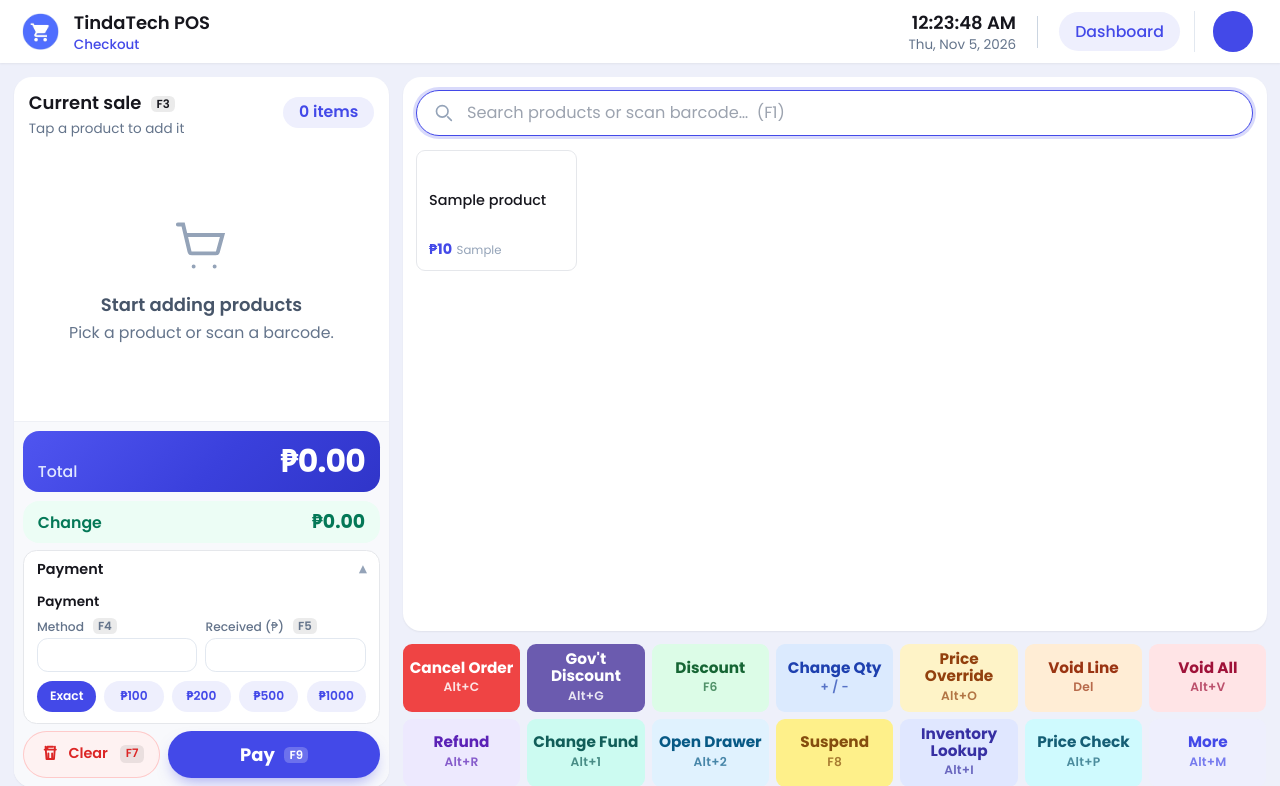
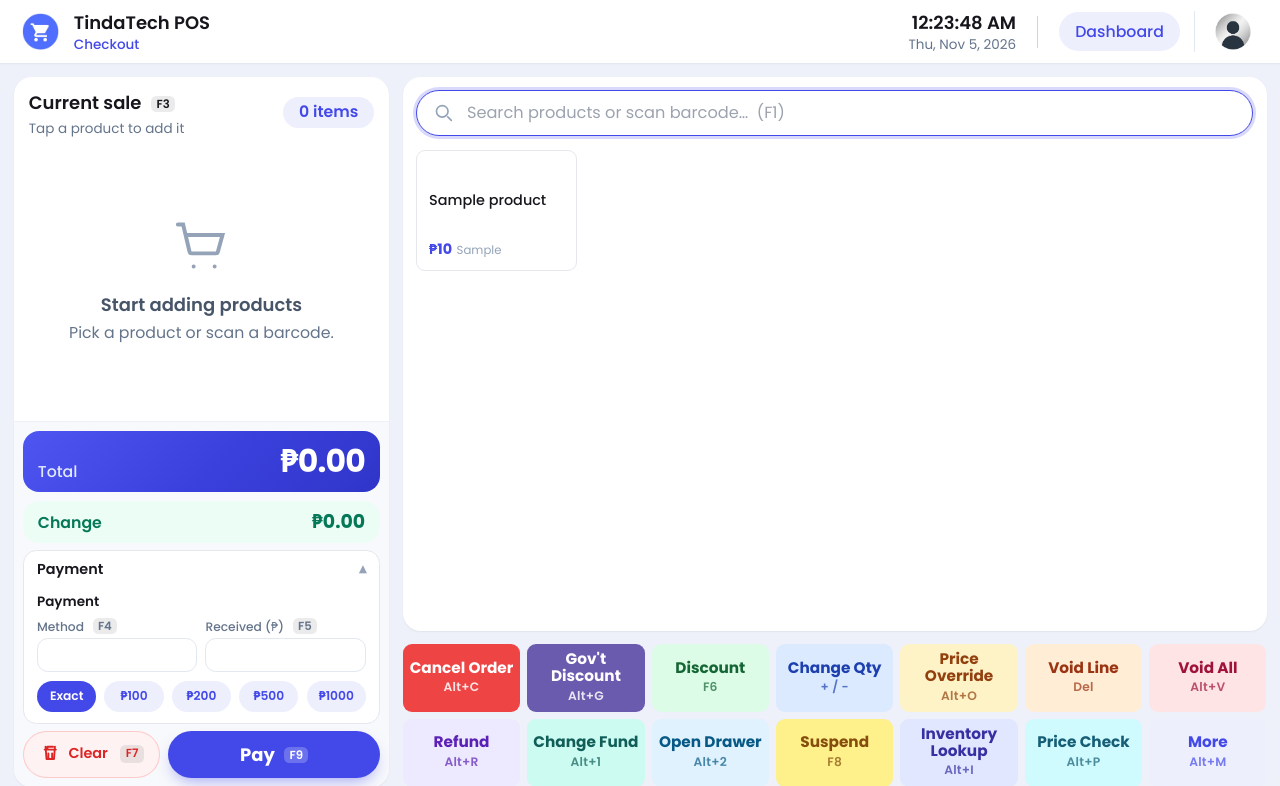
Before and after one commit to DocJayyy/TindaTech-POS, a Django app: template sales/templates/sales/checkout.html in a window 1280 px wide. Shown: the top 786 px of the page. Run offline with Django 5.2, Linux system fonts and the light colour scheme; the template is opened without the code that fills it: most values are stand-ins (such as "Sample title", 1, 10 or a date in 2020); form fields are guessed from the names that the template uses.

Commit message:
adding default profile of users in checkout page and also deleting of unused png's

```diff
--- a/sales/templates/sales/checkout.html
+++ b/sales/templates/sales/checkout.html
@@ -692,7 +692,10 @@
             <span class="pos-divider" aria-hidden="true"></span>
             <a href="/dashboard/" class="btn btn-soft">Dashboard</a>
             <span class="pos-user">
-                <span class="flex h-9 w-9 items-center justify-center rounded-full bg-brand text-sm font-semibold uppercase text-white" aria-hidden="true">{{ request.user.username|slice:":1" }}</span>
+                <img src="{% static 'images/pfp.png' %}"
+                    alt=""
+                    class="h-9 w-9 rounded-full object-cover"
+                    aria-hidden="true">
                 <span class="text-sm font-medium text-ink">{{ request.user.username }}</span>
             </span>
         </nav>
```
Also changed, not shown: static/images/logo.png (deleted), static/images/pfp.png (added).
